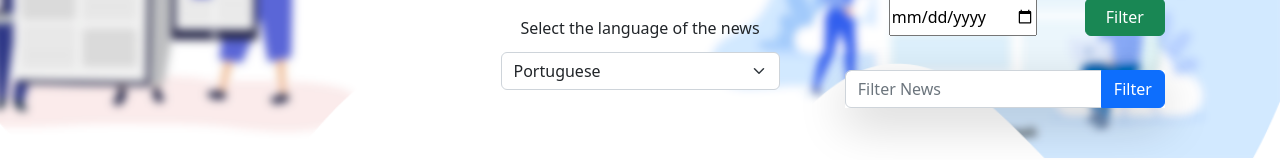
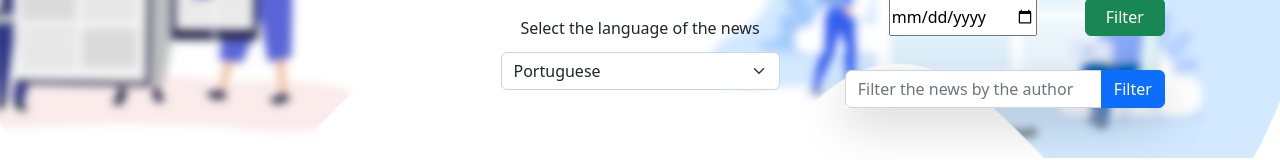
Before and after one commit to rafaapcode/NewsToday, a plain HTML site: page public/index.html in a window 1280 px wide. Shown: the part 242-402 px from the top of the page. Drawn offline with nearby package versions, Linux system fonts and the light colour scheme.

Commit message:
Fix placeholder filter

```diff
--- a/public/index.html
+++ b/public/index.html
@@ -57,7 +57,7 @@
 
     <div style="position: absolute; left:66%; top: 39%;" class="w-25">
       <div  class="input-group shadow-lg">
-        <input id="filter" type="text" class="form-control" placeholder="Filter News" aria-label="Recipient's username" aria-describedby="button-addon2">
+        <input id="filter" type="text" class="form-control" placeholder="Filter the news by the author" aria-label="Recipient's username" aria-describedby="button-addon2">
         <button id="btnFilter" class="btn btn-primary" type="button" id="button-addon2">Filter</button>
       </div>
     </div>
```
